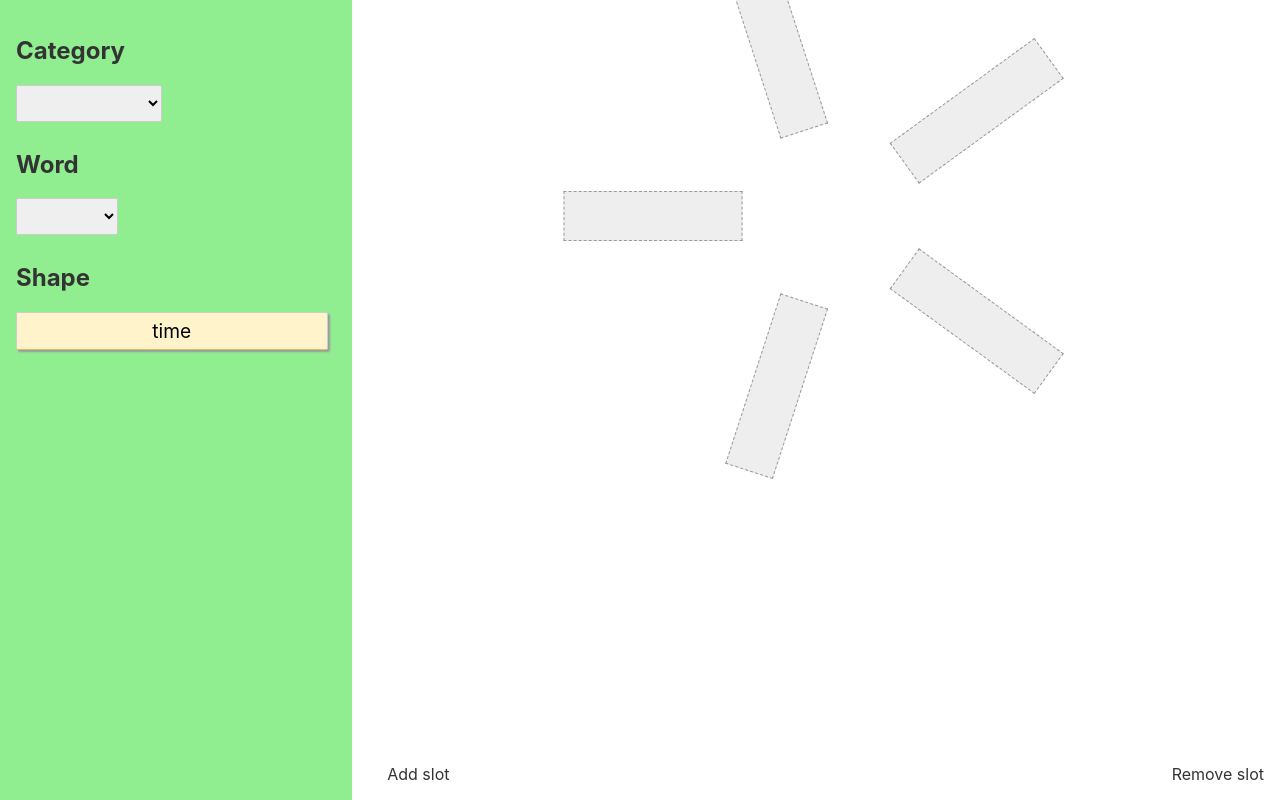
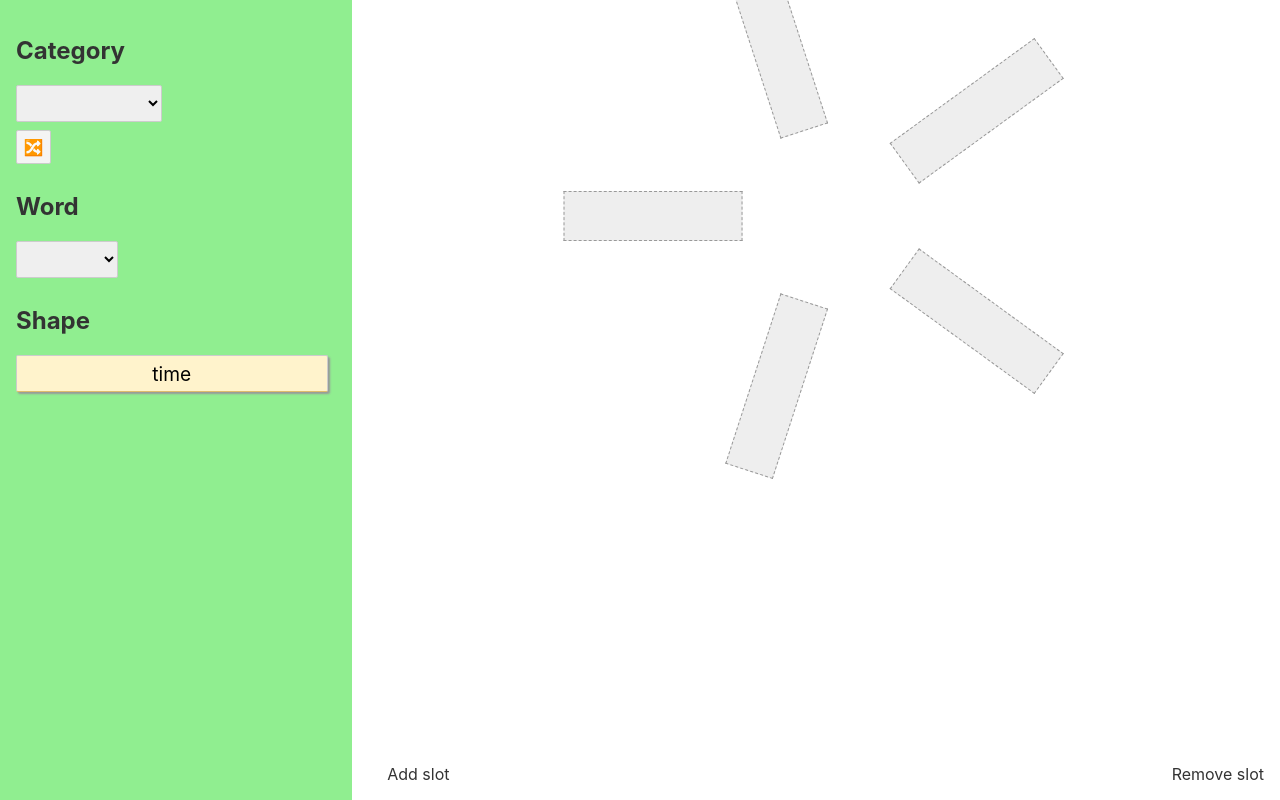
Before and after one commit to Razpudding/ritual-design, a Svelte app: page / in a window 1280 px wide. Built offline with nearby package versions, Linux system fonts and the light colour scheme.

Commit message:
Random category selector button works

```diff
--- a/src/App.svelte
+++ b/src/App.svelte
@@ -2,7 +2,7 @@
 	/*
 	* TODO:
 	* Add color change option
-	* add random option,
+	* add random option: should be a separate little button with a symbol next to the dropdown
 	* Write a proper readme
 	* Remove logic that expect multiple shapes in the menu and multiple per slot
 	* A slot should be cleared when a shape is dragged out of it :()
@@ -40,7 +40,7 @@
 		$shapes = $shapes.concat(newShape)
 	}
 	function changeCategory(e){
-		console.log("changing cat to", e.detail.text)
+		console.log("changing cat to", e.detail)
 		currentCategory = e.detail.text
 		currentWord = words[currentCategory][0]
 		$shapes[$shapes.length-1].text = currentWord
@@ -65,6 +65,15 @@
 			index > 0 ? removeSlot(--index) : console.log("no slots can be removed")
 		}
 	}
+
+	function randomCat(){
+		const event = new Event("change")
+		const sel = document.getElementById("dropdownCat")
+		const options = sel.children;
+		const random  = Math.floor(Math.random() * options.length);
+		sel.value = options[random].value;
+		sel.dispatchEvent(event)
+	}
 	//Load the word data and set variables
 	onMount(async () => {
 		const wordData = await loadData('assets/taxonomy_0.csv')
@@ -87,6 +96,7 @@
 		on:selection={changeCategory}
 		id='dropdownCat'
 	/>
+	<button on:click={randomCat}>🔀</button>
 	<Dropdown
 		title='Word'
 		options={words[currentCategory]}
```
